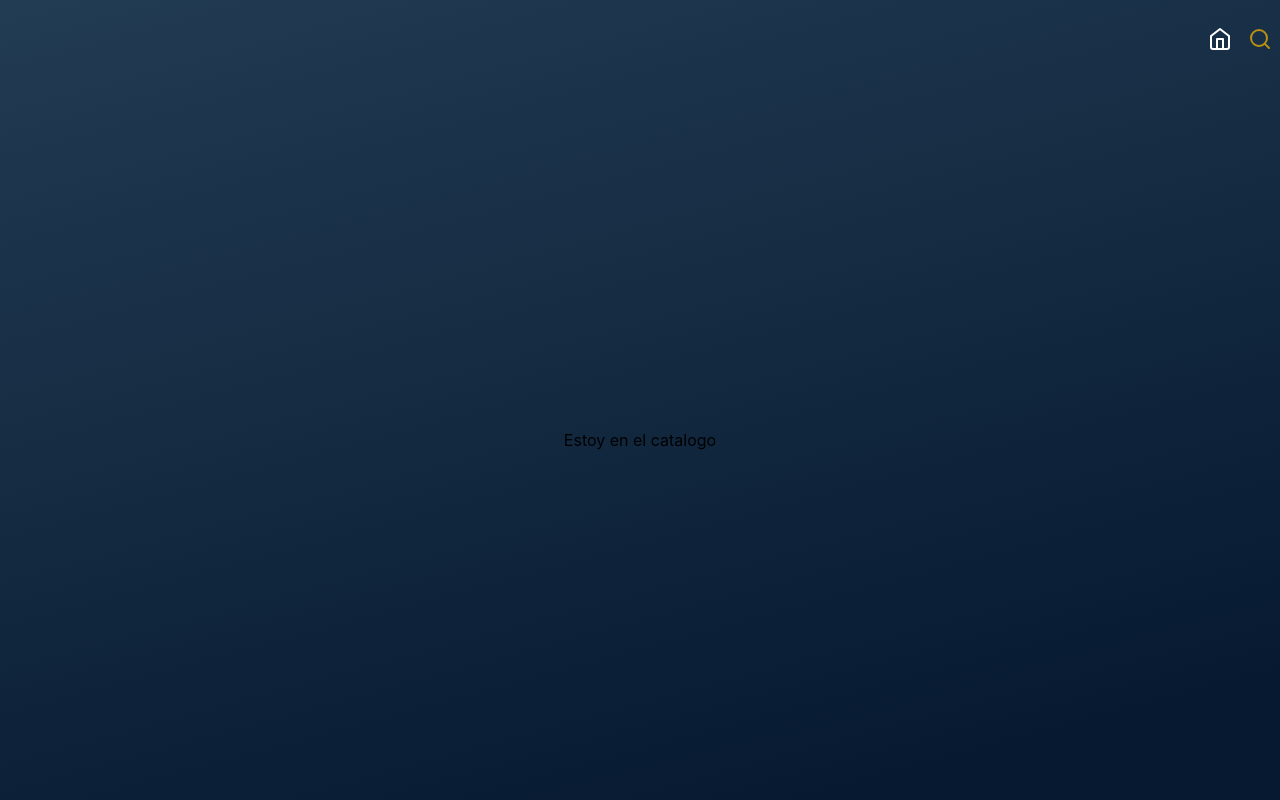
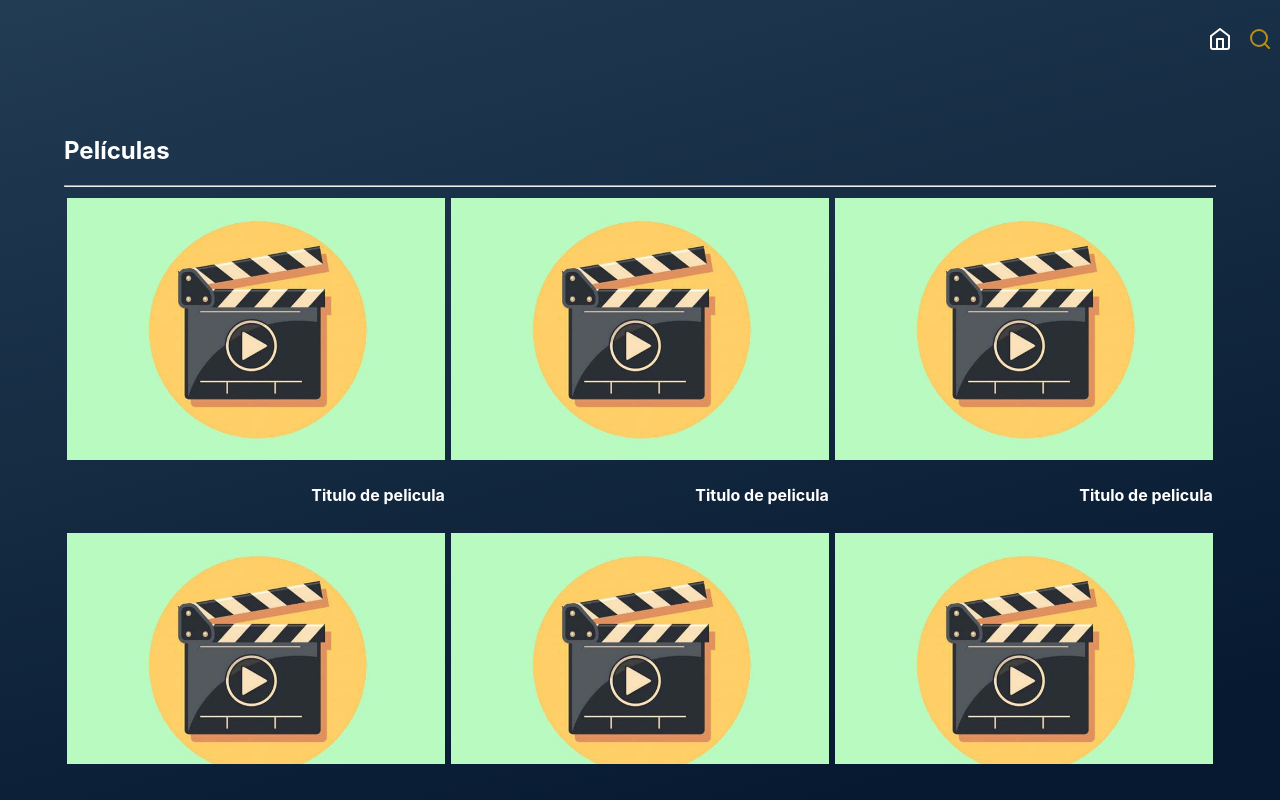
Before and after one commit to GastonEDiaz/moviepop, a React (Create React App) app: page /catalog in a window 1280 px wide. Built offline with nearby package versions, Linux system fonts and the light colour scheme.

Commit message:
Create mockup to catalog

```diff
--- a/public/index.html
+++ b/public/index.html
@@ -24,6 +24,7 @@
       Learn how to configure a non-root public URL by running `npm run build`.
     -->
     <title>MoviePop!</title>
+    <meta name="viewport" content="width=device-width, initial-scale=1.0">
     <link rel="stylesheet" href="https://unpkg.com/purecss@2.0.3/build/grids-responsive-min.css" />
   </head>
   <body>
--- /dev/null
+++ b/src/components/ElementCatalog/ElementCatalog.css
@@ -0,0 +1,15 @@
+.ElementCatalog {
+    color: #FFFFFF;
+    text-align: end;
+    padding: .2em
+}
+
+img {
+    height: 80%;
+    width: 100%;
+    object-fit: cover
+}
+
+h4 {
+    height: 20%;
+}
--- /dev/null
+++ b/src/components/ElementCatalog/ElementCatalog.js
@@ -0,0 +1,16 @@
+import React from 'react';
+import "./ElementCatalog.css"
+import movieCover from "../../statics/movie-cover.jpg";
+
+const ElementCatalog = () => {
+    return(
+        <div className="pure-u-md-1-3 .pure-u-lg-1-3 pure-u-sm-1-3">
+            <div className="ElementCatalog" >
+                <img alt="movie" src={movieCover} className="pure-img" />
+                <h4>Titulo de pelicula</h4>
+            </div>
+        </div>
+    )
+}
+
+export default ElementCatalog;
--- /dev/null
+++ b/src/components/MoviesCatalog/MovieList.css
@@ -0,0 +1,4 @@
+.MovieList{
+    display: flex;
+    flex-direction: row;
+}
--- /dev/null
+++ b/src/components/MoviesCatalog/MoviesList.js
@@ -0,0 +1,19 @@
+import React from 'react';
+import "./MovieList.css"
+import ElementCatalog from '../ElementCatalog/ElementCatalog';
+
+const MoviesList = () => {
+    return(
+        <div>
+            <ElementCatalog />
+            <ElementCatalog />
+            <ElementCatalog />
+            <ElementCatalog />
+            <ElementCatalog />
+            <ElementCatalog />
+            <ElementCatalog />
+        </div>
+    );
+}
+
+export default MoviesList;
--- /dev/null
+++ b/src/views/Catalog.css
@@ -0,0 +1,9 @@
+.Catalog{
+    height: 90%;
+    width: 90%;
+    overflow: auto;
+}
+
+h2 {
+    color: #FFFFFF;
+}
--- a/src/views/Catalog.js
+++ b/src/views/Catalog.js
@@ -1,10 +1,15 @@
 import React from 'react';
+import "./Catalog.css"
+
+import MoviesList from "../components/MoviesCatalog/MoviesList";
 
 const Catalog = () => {
     return (
-        <>
-        Estoy en el catalogo
-        </>
+        <div className="Catalog" >
+        <h2>Películas</h2>
+        <hr />
+        <MoviesList />
+        </div>
     );
 }
 
--- a/src/views/Home.css
+++ b/src/views/Home.css
@@ -3,9 +3,10 @@
     justify-content: center;
     align-items: center;
 }
-
+@import url('https://fonts.googleapis.com/css2?family=Nunito:wght@700&display=swap');
 h1 {
     color: #b98f14;
     text-align: center;
     font-size: 4em;
+    font-family: 'Nunito', sans-serif;
 }
```
Also changed, not shown: src/statics/movie-cover.jpg (added).
